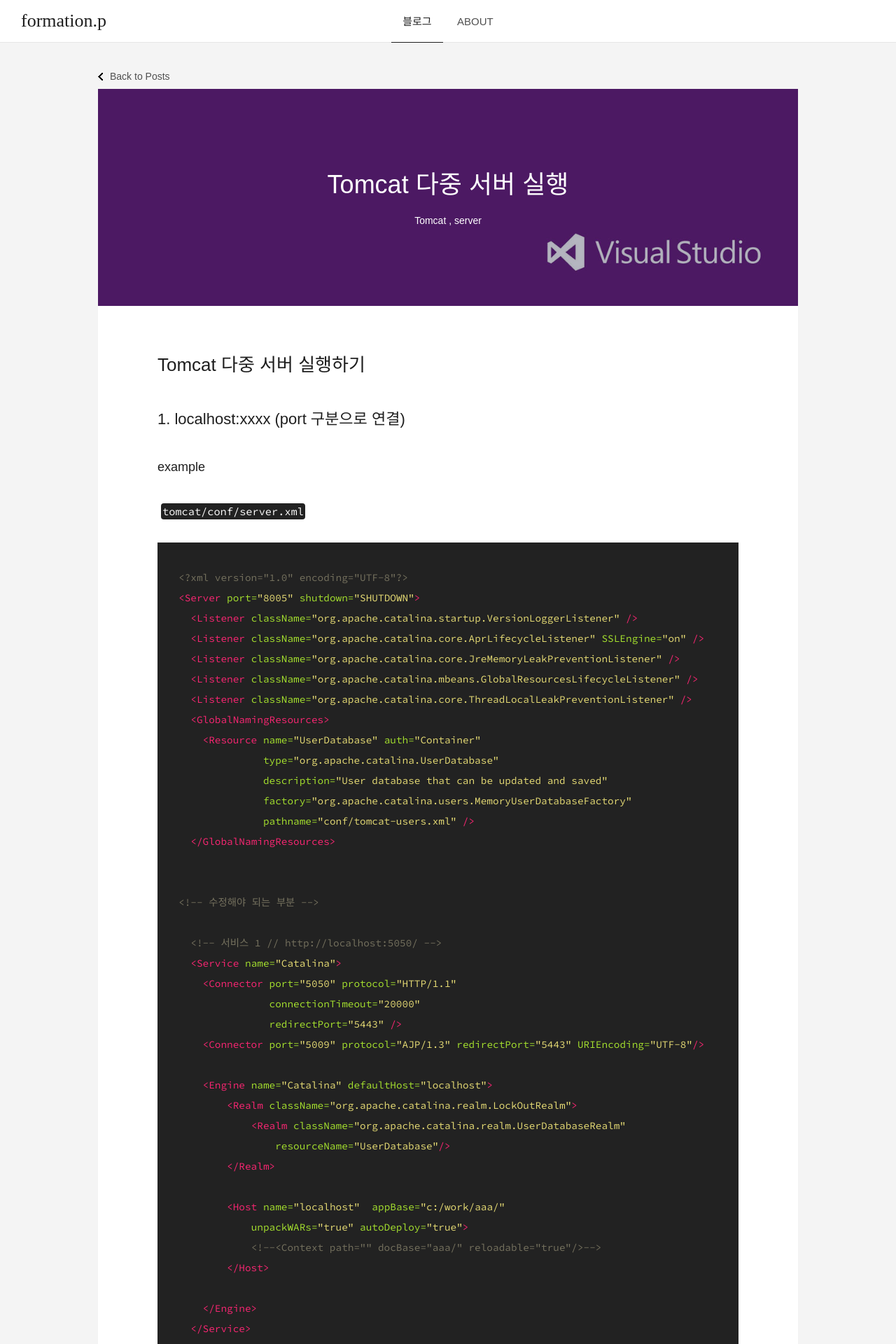
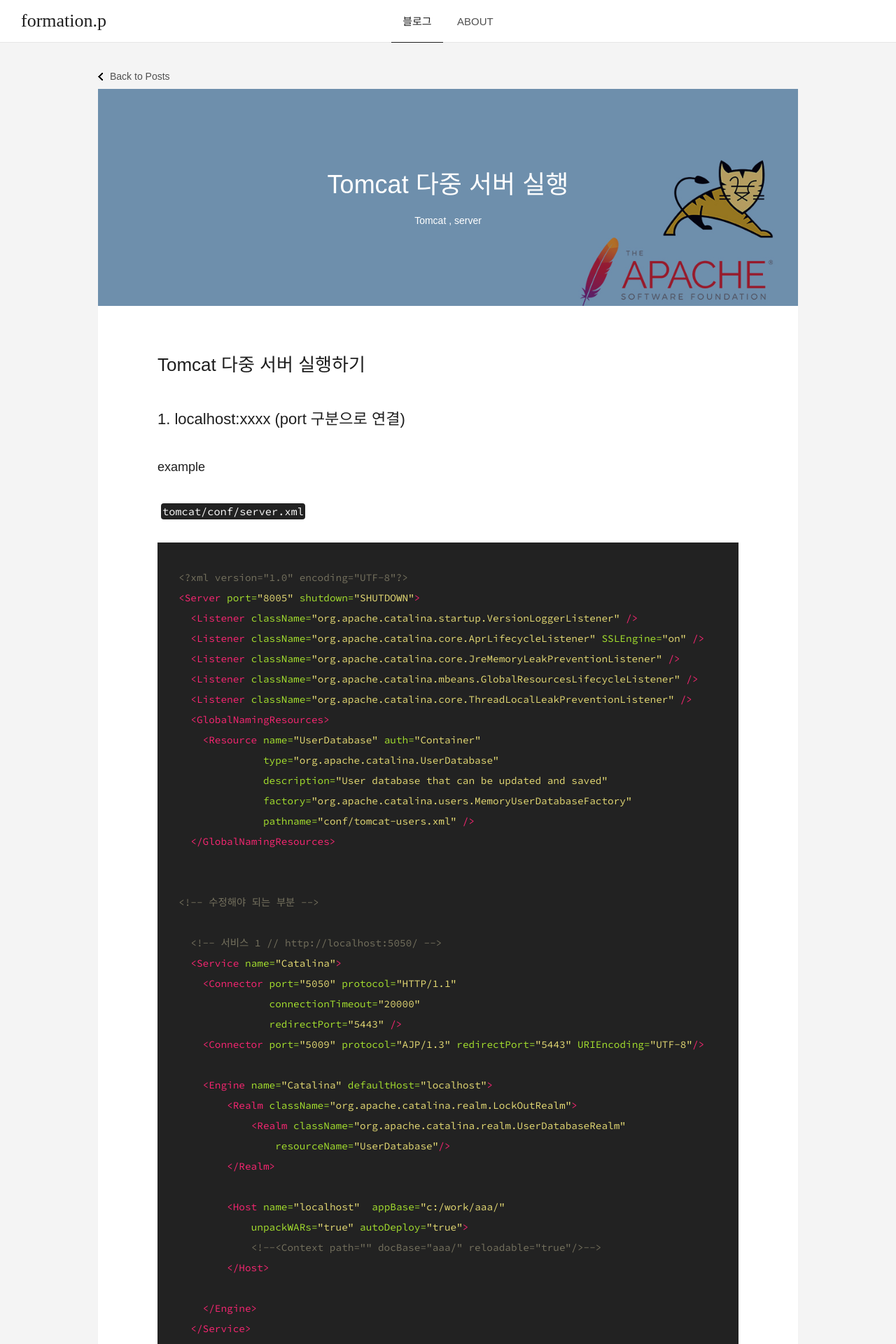
Before and after one commit to gutmate/gutmate.github.com, a Jekyll site: the page built from _posts/2017-04-13-tomcat-multi.md, in a window 1280 px wide. Shown: the top 1920 px of the page at 70% size. Built offline with Jekyll 4.4.1, drawn with Linux system fonts in a browser that asks for light colours; some web fonts are replaced; comment, search, counter and statistics services are not loaded.

Commit message:
Add tomcat cover

```diff
--- a/_posts/2017-04-13-tomcat-multi.md
+++ b/_posts/2017-04-13-tomcat-multi.md
@@ -6,7 +6,7 @@
 tags:
   - Tomcat
   - server
-image: /files/covers/vscode-icon.jpg
+image: /files/covers/tomcat-icon.jpg
 ---
 
 # Tomcat 다중 서버 실행하기
```
Also changed, not shown: files/covers/cover-basic.jpg (added), files/covers/tomcat-icon.jpg (added).
